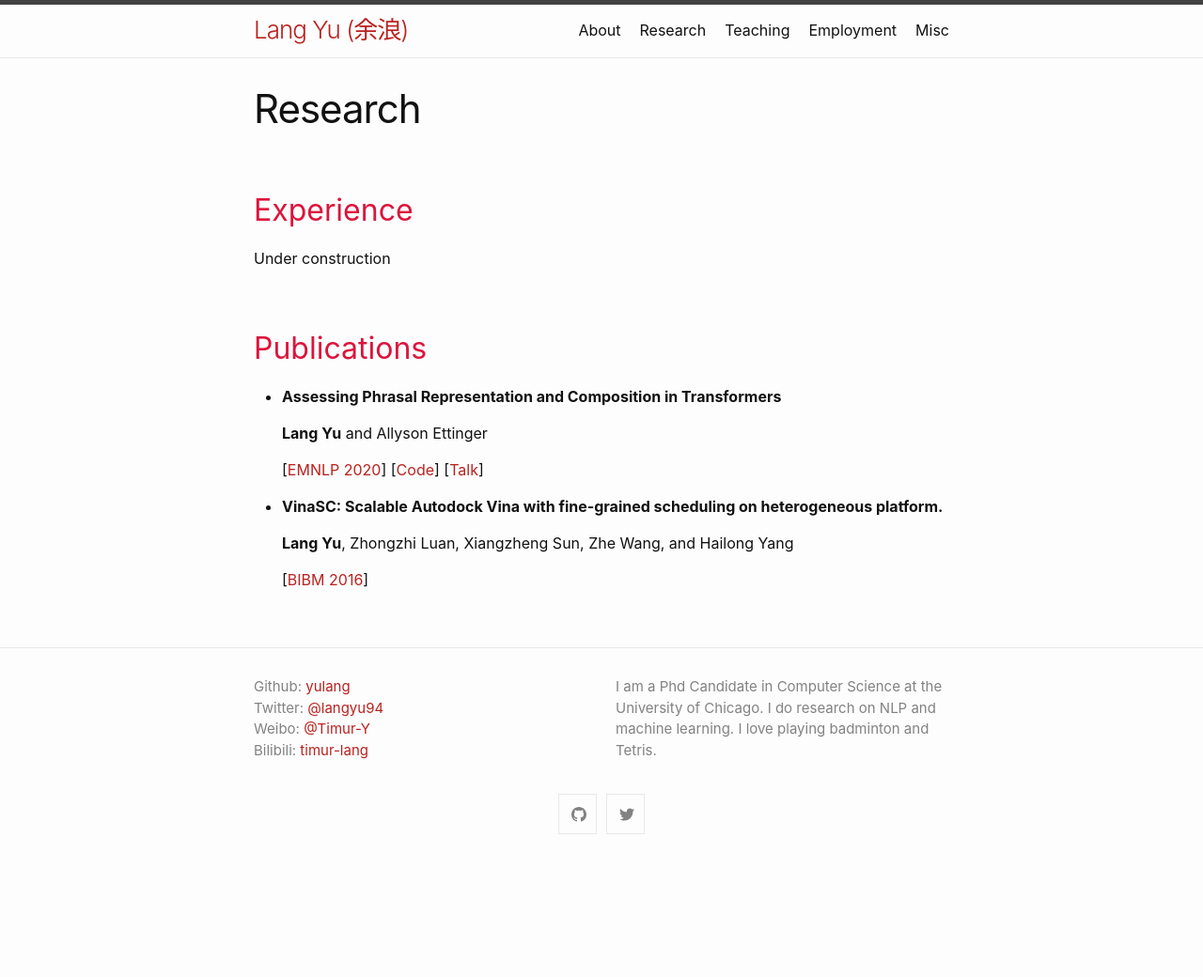
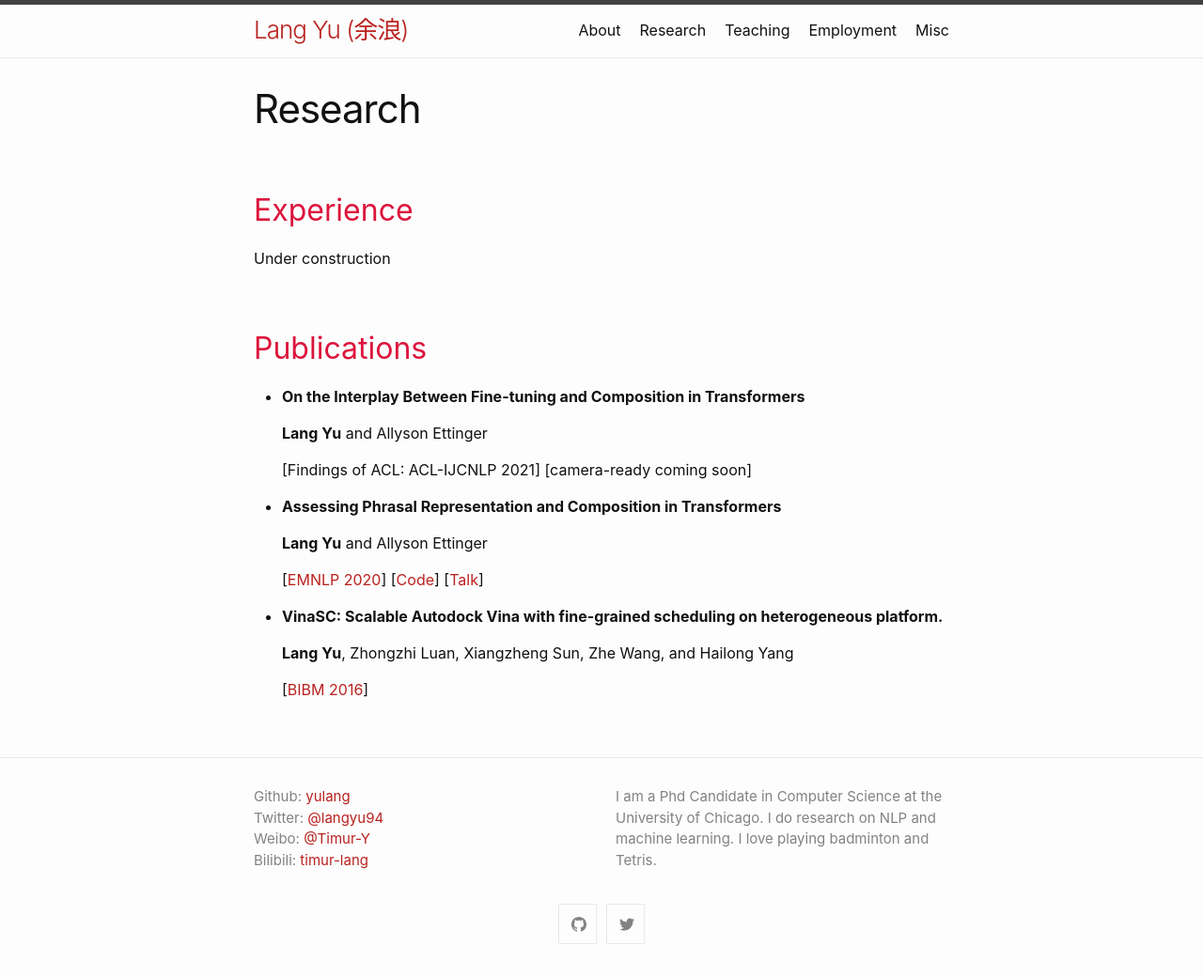
Before and after one commit to yulang/yulang.github.io, a Jekyll site: the page built from iz_01_research.markdown, in a window 1280 px wide. Shown: the whole page at 94% size. Built offline with Jekyll 4.4.1, drawn with Linux system fonts in a browser that asks for light colours; before the commit the page ends 923 px from its top, so only the background shows below that.

Commit message:
add publication

```diff
--- a/iz_01_research.markdown
+++ b/iz_01_research.markdown
@@ -9,6 +9,12 @@ permalink: /research
 Under construction
 
 ## Publications
+
+- **On the Interplay Between Fine-tuning and Composition in Transformers**
+
+   **Lang Yu** and Allyson Ettinger
+
+   [Findings of ACL: ACL-IJCNLP 2021] [camera-ready coming soon]
 
 - **Assessing Phrasal Representation and Composition in Transformers**
 
```
